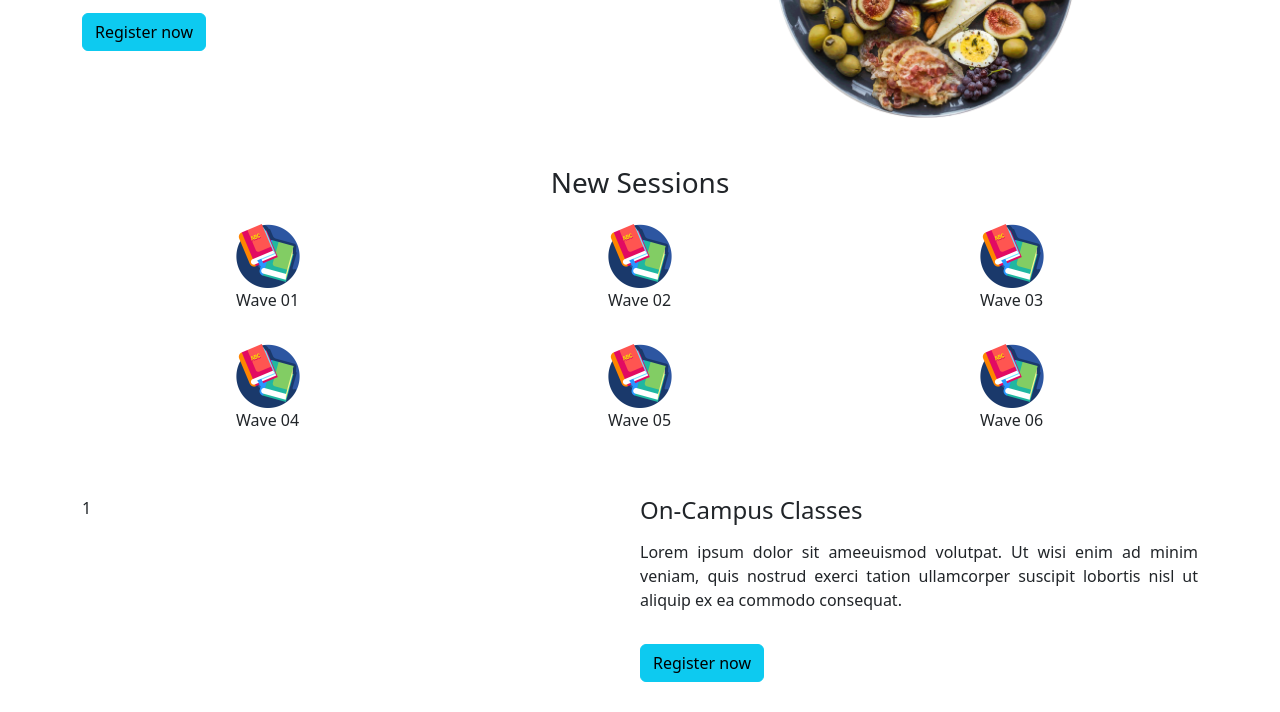
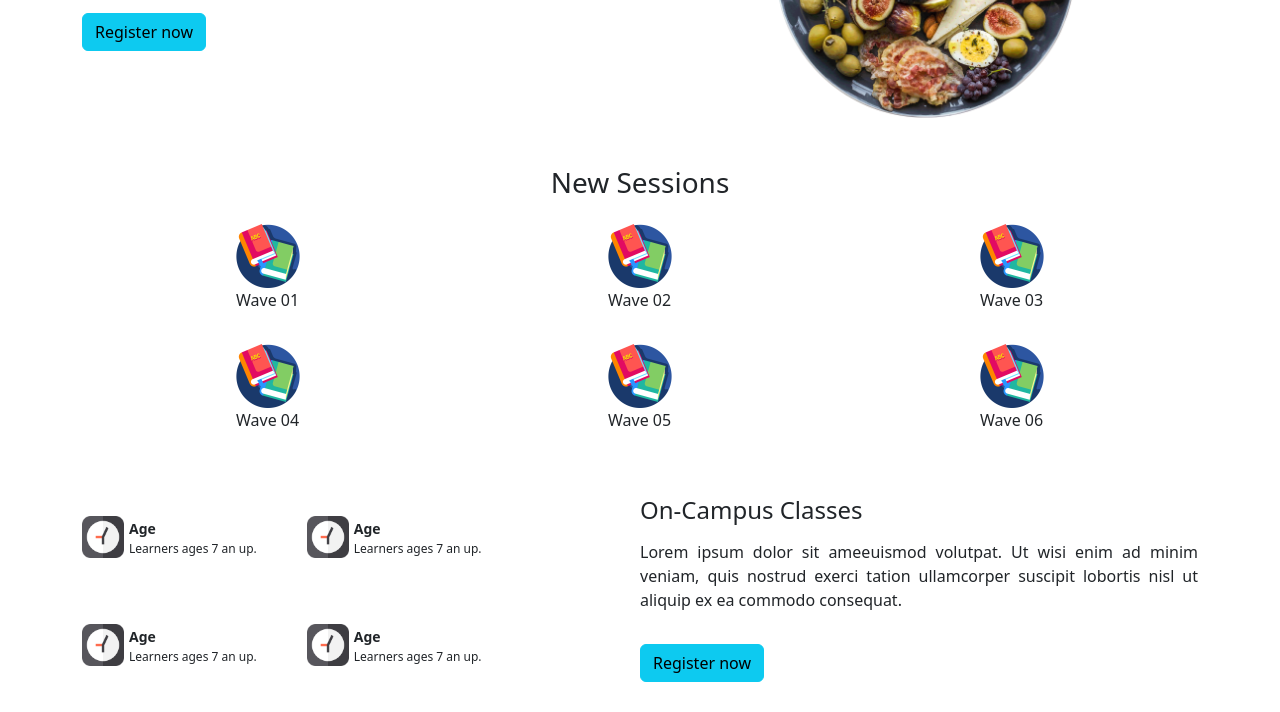
Before and after one commit to Mohammad-Afshar/exercise, a plain HTML site: page index.html in a window 1280 px wide. Shown: the part 246-958 px from the top of the page. Before the commit the page ends 928 px from the top, so only its background shows below. Drawn offline with nearby package versions, Linux system fonts and the light colour scheme.

Commit message:
feat(footer): add div icons

```diff
--- a/index.html
+++ b/index.html
@@ -72,7 +72,52 @@
       </div>
 
       <div class="footer mt-5">
-        <div class="left">1</div>
+        <div class="left">
+          <div class="icons">
+            <div class="icon1">
+              <div class="img">
+                <img src="./assets/clock.png" alt="" />
+              </div>
+              <div class="desc">
+                <span>Age</span>
+                <p>Learners ages 7 an up.</p>
+              </div>
+            </div>
+
+            <div class="icon1">
+              <div class="img">
+                <img src="./assets/clock.png" alt="" />
+              </div>
+              <div class="desc">
+                <span>Age</span>
+                <p>Learners ages 7 an up.</p>
+              </div>
+            </div>
+          </div>
+
+          <div class="icons">
+            <div class="icon1">
+              <div class="img">
+                <img src="./assets/clock.png" alt="" />
+              </div>
+              <div class="desc">
+                <span>Age</span>
+                <p>Learners ages 7 an up.</p>
+              </div>
+            </div>
+
+            <div class="icon1">
+              <div class="img">
+                <img src="./assets/clock.png" alt="" />
+              </div>
+              <div class="desc">
+                <span>Age</span>
+                <p>Learners ages 7 an up.</p>
+              </div>
+            </div>
+          </div>
+        </div>
+
         <div class="right">
           <h4>On-Campus Classes</h4>
           <p class="justify mt-3">
--- a/style.css
+++ b/style.css
@@ -16,6 +16,8 @@
   height: 64px;
 }
 
+
+/* footer */
 .footer {
   display: flex;
   justify-content: center;
@@ -26,3 +28,27 @@
 .footer .right{
   width: 50%;
 }
+
+.icons{
+  display: flex;
+}
+.icons img{
+  width: 42px;
+  height: 42px;
+}
+.icon1{
+  display: flex;
+  margin-top: 20px;
+  margin-right: 50px;
+  margin-bottom: 30px;
+}
+.icon1 .img{
+  margin-right: 5px;
+}
+.icon1 .desc span{
+  font-weight: bold;
+  font-size: 14px
+}
+.icon1 .desc p{
+  font-size: 12px;
+}
```
